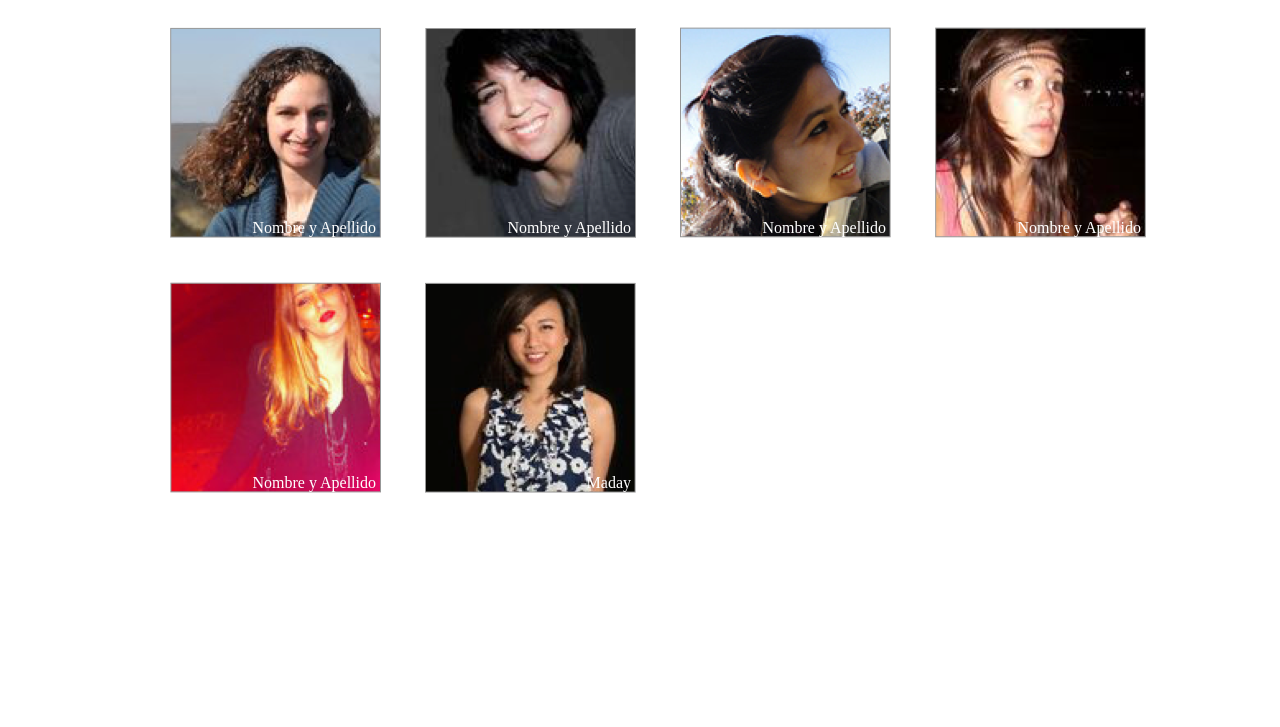
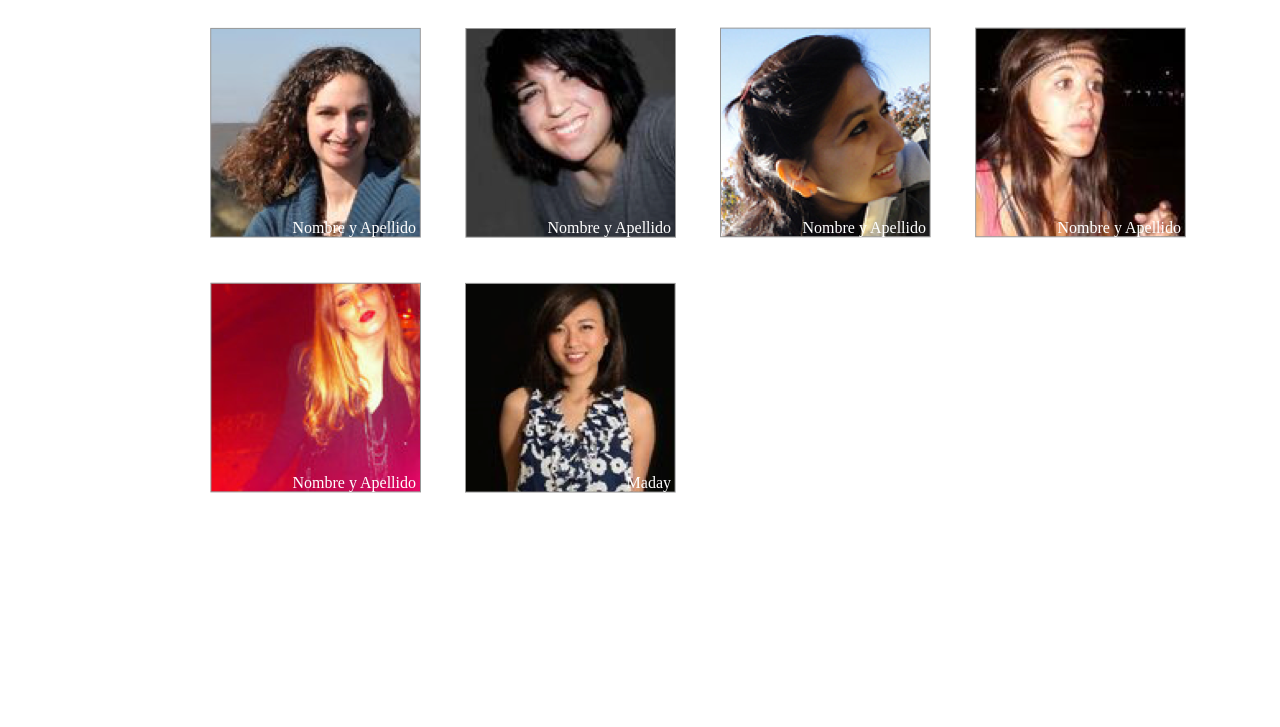
Before and after one commit to Madays/nuestras-coders, a plain HTML site: page index.html in a window 1280 px wide. Shown: the part 73-800 px from the top of the page. Drawn offline with Linux system fonts and the light colour scheme.

Commit message:
lineareref

```diff
--- a/css/main.css
+++ b/css/main.css
@@ -2,7 +2,7 @@ body {
     margin: 20px 40px;
 }
 .container {
-
+    margin: 20px 40px;
 
 }
 #linea {
```
